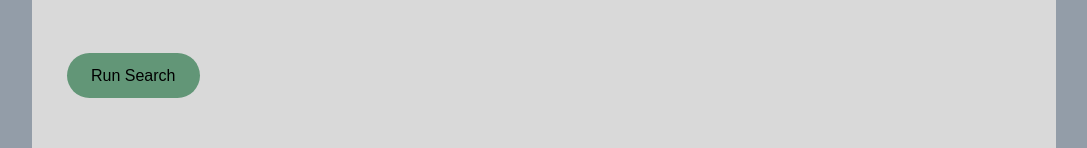
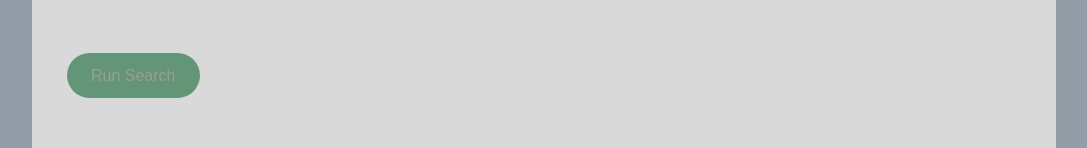
Before and after one commit to johannes-balkenhol/CarboDB-App, a Vue app in the folder frontend/: page /hmmer-search in a window 1280 px wide. Shown: the part 540-688 px from the top of the page, without its empty margins (96-1183 px from the left). Built offline with nearby package versions, Linux system fonts and the light colour scheme.

Commit message:
UI: disabled button when no file is loaded

```diff
--- a/frontend/src/components/CommonButton.vue
+++ b/frontend/src/components/CommonButton.vue
@@ -1,7 +1,7 @@
 <template>
   <button
     class="button-action-big"
-    :class="isLoading ? 'disabled' : ''"
+    :class="isLoading || isDisabled ? 'disabled' : ''"
     @click.prevent="runFunction"
   >
     <span class="loader" v-if="this.isLoading"></span>
@@ -26,6 +26,9 @@ export default {
     label: {
       type: String,
       required: true,
+    },
+    isDisabled: {
+      type: Boolean
     }
   },
   methods: {
--- a/frontend/src/components/SearchMenu.vue
+++ b/frontend/src/components/SearchMenu.vue
@@ -10,6 +10,7 @@
       <common-button
       :function="runSearch"
       :label=buttonLabel
+      :is-disabled="buttonDisabled"
       ></common-button>
     </div>
 </template>
@@ -34,6 +35,9 @@ export default {
     searchMethod: {
       type: Function,
       required: true,
+    },
+    buttonDisabled: {
+      type: Boolean
     }
   },
   methods: {
--- a/frontend/src/views/HmmerSearchView.vue
+++ b/frontend/src/views/HmmerSearchView.vue
@@ -2,11 +2,12 @@
 import SearchMenu from '@/components/SearchMenu.vue';
 import ResultList from '@/components/ResultList.vue';
 import { useValidationStore } from '@/stores/validation';
-import { ref } from 'vue';
+import { ref, computed } from 'vue';
 import { useHmmerStore } from "@/stores/hmmer.js";
 
 
 const validationStore = useValidationStore();
+let hasFileId = computed(() => validationStore.fileId.length > 0)
 const searchCompleted = ref(false);
 const searchResult = ref(null)
 
@@ -30,7 +31,12 @@ const runHmmerSearch = async () => {
 
 <template>
   <main>
-    <SearchMenu v-if="!searchCompleted" heading="Hmmer Search" :search-method="runHmmerSearch">
+    <SearchMenu
+    v-if="!searchCompleted"
+    heading="Hmmer Search"
+    :search-method="runHmmerSearch"
+    :button-disabled="!hasFileId"
+    >
       <h1>Possibly insert settings for hmmer search</h1>
     </SearchMenu>
     <ResultList v-else :search-result="searchResult"></ResultList>
```
